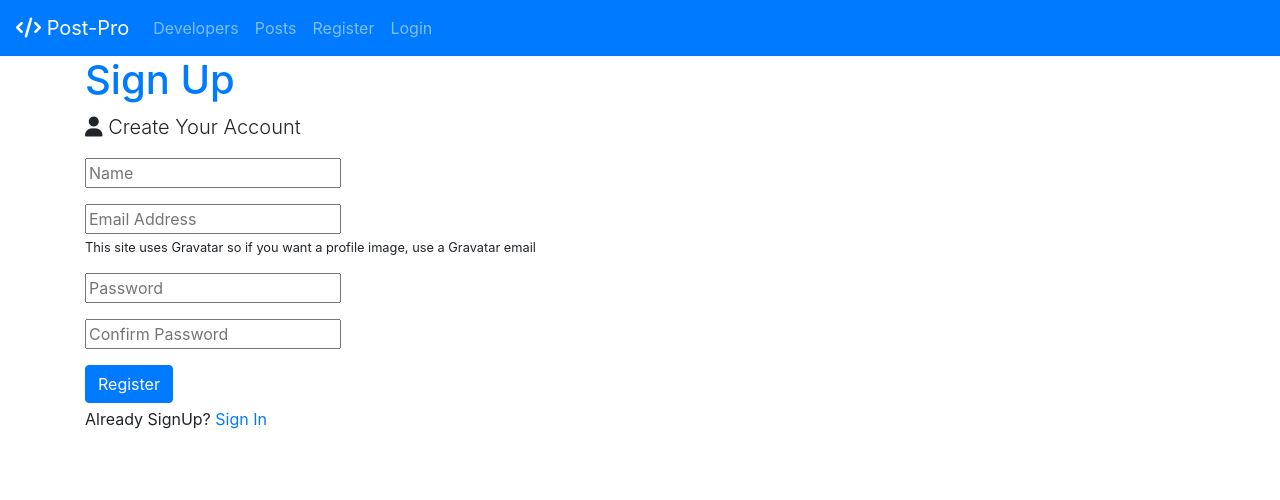
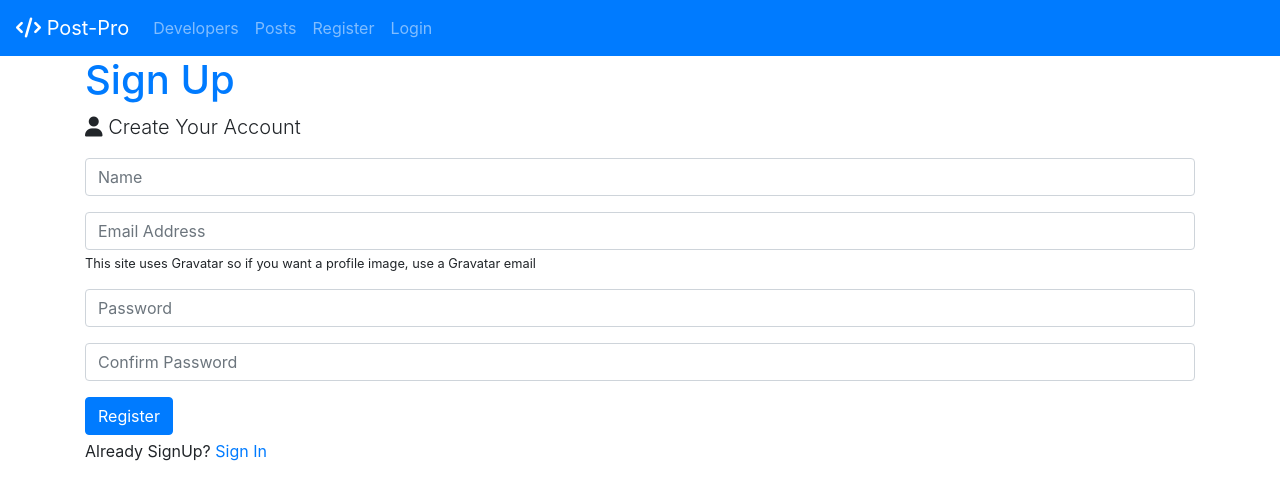
Before and after one commit to benyogit/react-postpro, a React (Create React App) app in the folder client/: page /register in a window 1280 px wide. Shown: the top 500 px of the page. Built offline with nearby package versions, Linux system fonts and the light colour scheme.

Commit message:
fix DB bug

```diff
--- a/client/src/containers/Auth/Login.js
+++ b/client/src/containers/Auth/Login.js
@@ -47,15 +47,18 @@ class Login extends Component {
               placeholder="Email Address"
               name="email"
               value={this.state.email}
+              className="form-control"
               onChange={e => this.onChange(e)}
               required
             />
+            <small id="emailHelp" className="form-text text-muted">Your Email is not shared with anyone.</small>
           </div>
           <div className="form-group">
             <input
               type="password"
               placeholder="Password"
               name="password"
+              className="form-control"
               value={this.state.password}
               onChange={e => this.onChange(e)}
               minLength="6"
--- a/client/src/containers/Auth/Register.js
+++ b/client/src/containers/Auth/Register.js
@@ -67,6 +67,7 @@ class Register extends Component {
           <div className="form-group">
             <input
               type="text"
+              className="form-control"
               placeholder="Name"
               name="name"
               value={this.state.name}
@@ -78,6 +79,7 @@ class Register extends Component {
               type="email"
               placeholder="Email Address"
               name="email"
+              className="form-control"
               value={this.state.email}
               onChange={e => this.onChange(e)}
             />
@@ -91,6 +93,7 @@ class Register extends Component {
               type="password"
               placeholder="Password"
               name="password"
+              className="form-control"
               value={this.state.password}
               onChange={e => this.onChange(e)}
             />
@@ -100,6 +103,7 @@ class Register extends Component {
               type="password"
               placeholder="Confirm Password"
               name="passwordConfirm"
+              className="form-control"
               value={this.state.password2}
               onChange={e => this.onChange(e)}
             />
```
Also changed, not shown: 1 other file (tests, documents, lock files or other folders).
